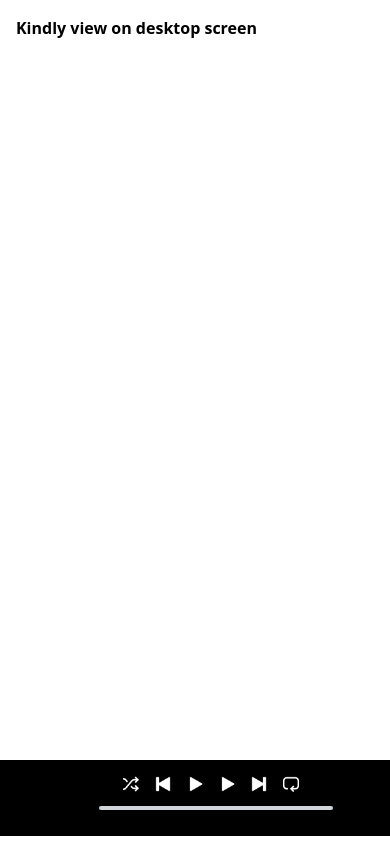
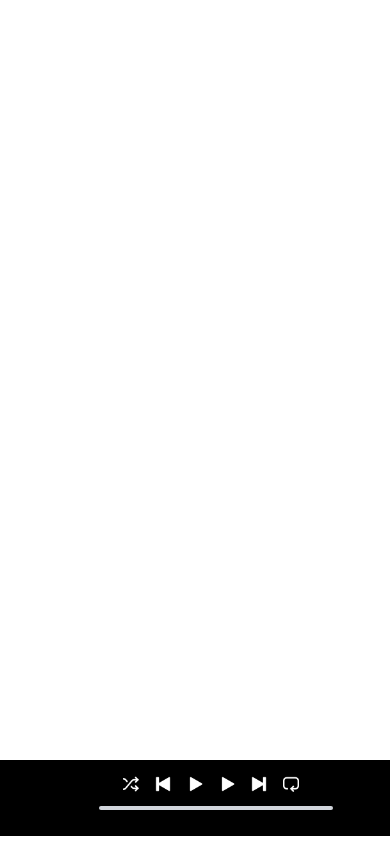
Before and after one commit to Modupe-Onakoya/music-player-site, a React (Vite) app: page / in a window 390 px wide. Built offline with nearby package versions, Linux system fonts and the light colour scheme.

Commit message:
removed d mobile info

```diff
--- a/src/App.jsx
+++ b/src/App.jsx
@@ -15,7 +15,6 @@ const App = () => {
 
 
       <div className='h-[90%] flex'>
-        <h1 className='sm:hidden p-4 font-bold'>Kindly view on desktop screen</h1>
 
         <SideBar />
         <Display />
```
